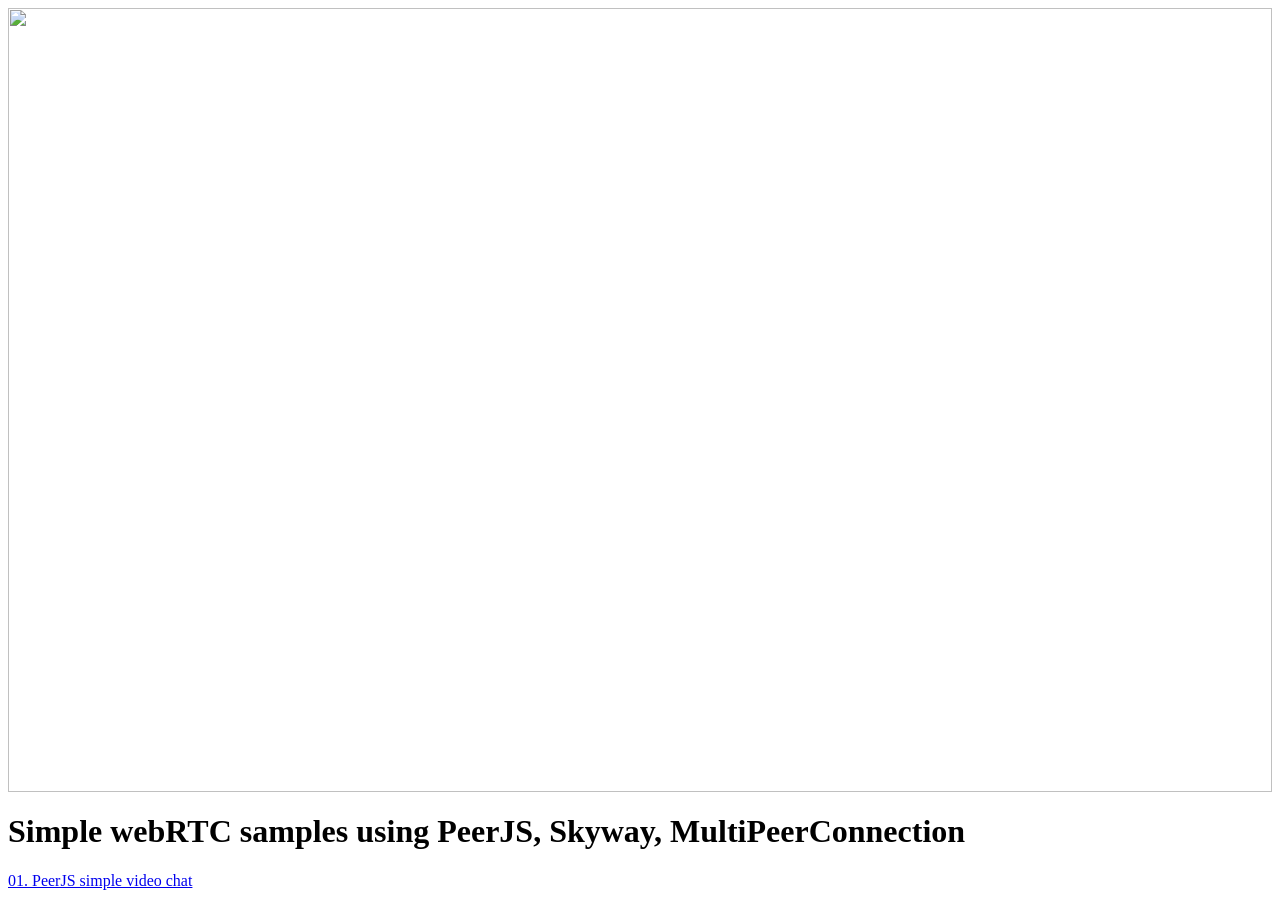
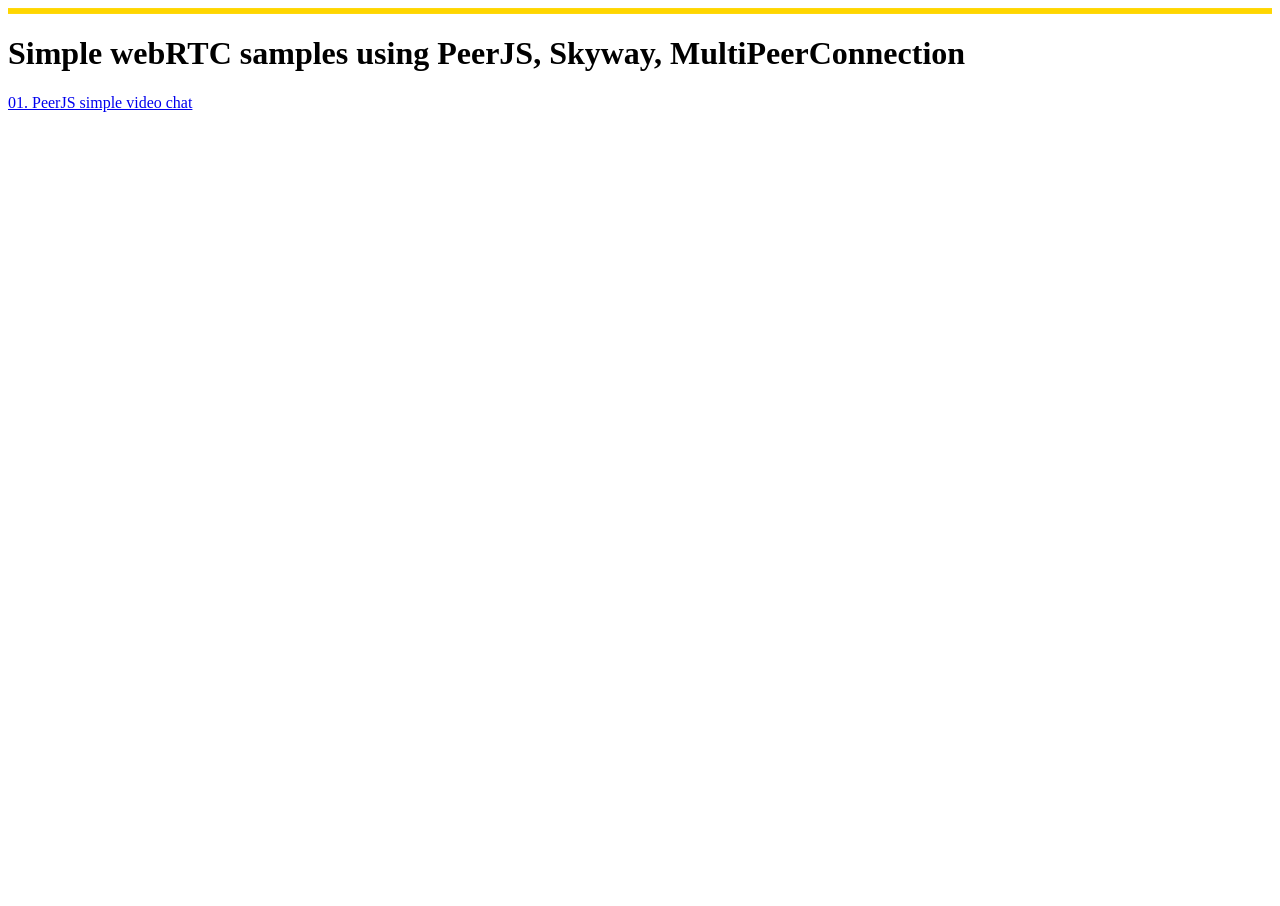
Before and after one commit to azamiya/webRTCsamples, a plain HTML site: page docs/index.html in a window 1280 px wide. After the commit the page ends 800 px from the top, so only its background shows below. Drawn offline with Linux system fonts and the light colour scheme.

Commit message:
change path of yelloLine

```diff
--- a/docs/index.html
+++ b/docs/index.html
@@ -5,7 +5,7 @@
     	<link rel="icon" type="image/png" href="favicon.ico" />
    </HEAD>
 <BODY>
-   <img src="asset/image/yellowLine.png" width="100%"/>
+   <img src="assets/images/yellowLine.png" width="100%"/>
 
    <H1>Simple webRTC samples using PeerJS, Skyway, MultiPeerConnection</H1>
    <P><a href="/01-1.peerVideoChat">01. PeerJS simple video chat</a></P>
```
